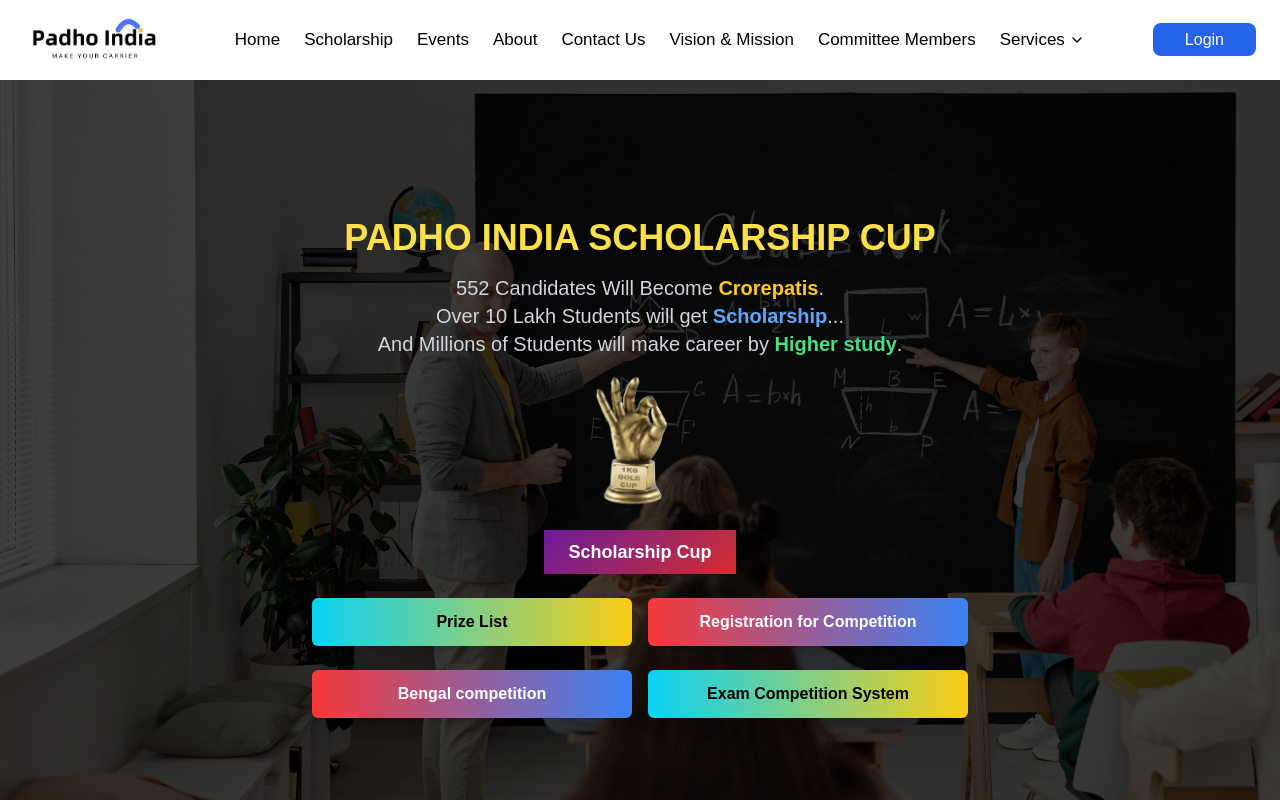
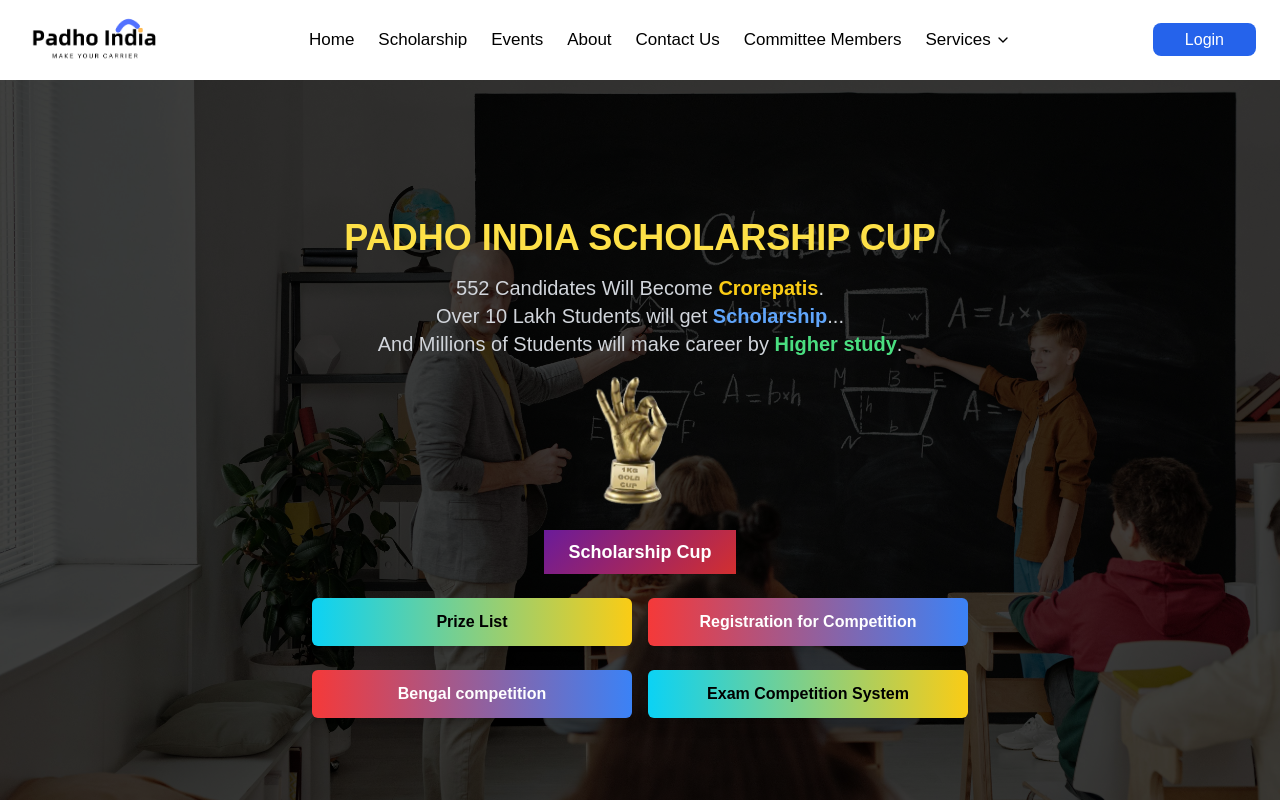
Before and after one commit to Alomj257/PadhoIndia, a React (Vite) app in the folder frontend-padhoindia/: page / in a window 1280 px wide. Built offline with nearby package versions, Linux system fonts and the light colour scheme.

Commit message:
navbar fixed

```diff
--- a/frontend-padhoindia/src/components/common/FacilitiesText.jsx
+++ b/frontend-padhoindia/src/components/common/FacilitiesText.jsx
@@ -89,7 +89,7 @@
         <h3 className="text-2xl font-bold text-white mb-4">
           School Scholarship Development
         </h3>
-        <hr className="border-t-2 border-white mb-4"/>
+        <hr className="border-t-2 border-white mb-4" />
         <ul className="text-white text-sm space-y-2 text-left">
           <li>1) Scholarships for Underprivileged and Brilliant Students</li>
           <li>2) Academic Excellence Rewards for High Performers</li>
--- a/frontend-padhoindia/src/components/common/Navbar.jsx
+++ b/frontend-padhoindia/src/components/common/Navbar.jsx
@@ -29,7 +29,6 @@
           <Link to="/events" className="hover:text-blue-500 transition">Events</Link>
           <Link to="/about" className="hover:text-blue-500 transition">About</Link>
           <Link to="/contact" className="hover:text-blue-500 transition">Contact Us</Link>
-          <Link to="/Vision" className="hover:text-blue-500 transition">Vision & Mission</Link>
           <Link to="/Member" className="hover:text-blue-500 transition">Committee Members</Link>
 
           {/* Services Dropdown */}
@@ -47,6 +46,7 @@
                 <Link to="/services/prize-list" className="block px-4 py-2 hover:bg-gray-100">Prize List</Link>
                 <Link to="/services/exam-system" className="block px-4 py-2 hover:bg-gray-100">Scholarship Exam System</Link>
                 <Link to="/services/qar" className="block px-4 py-2 hover:bg-gray-100">QAR</Link>
+                <Link to="/Vision" className="hover:text-blue-500 transition">Vision & Mission</Link>
                 <Link to="/services/raksha-kavach" className="block px-4 py-2 hover:bg-gray-100">KK Raksha Kavach</Link>
                 <Link to="/services/membership-card" className="block px-4 py-2 hover:bg-gray-100">KK Membership Card</Link>
               </div>
```
Lines whose indentation alone changed are shown as unchanged.
